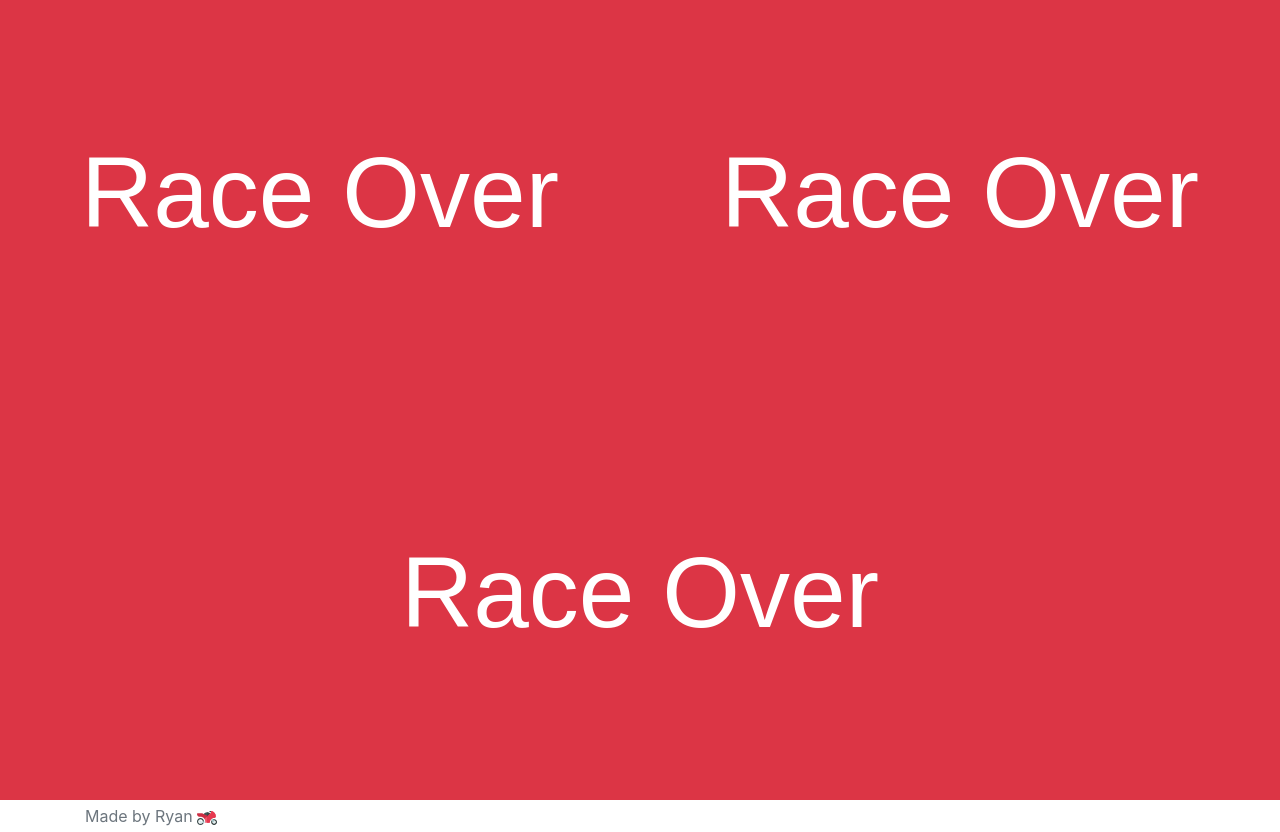
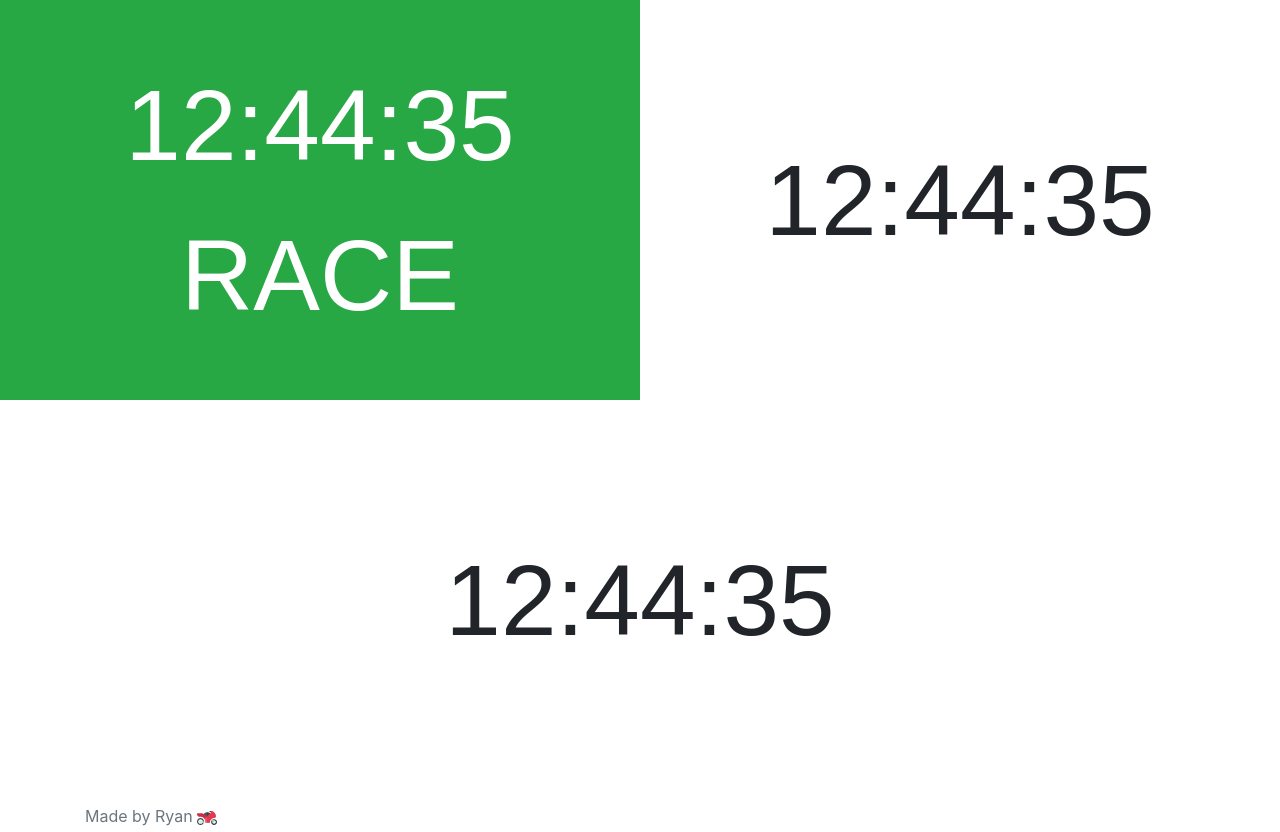
Before and after one commit to Polaceka/Akira, a website: page public/index.html in a window 1280 px wide. Drawn offline with nearby package versions, Linux system fonts and the light colour scheme.

Commit message:
- Created micro server withe node.js and express - fixed Race screen bug - added offline bootstrap

```diff
--- a/data.json
+++ b/public/data.json
@@ -5,12 +5,12 @@
         "journeys_count": 2,
         "journey_times": [
           {
-            "start": "May 9, 2020 00:35:00",
-            "end": "May 9, 2020 00:40:00"
+            "start": "May 18, 2020 00:35:00",
+            "end": "May 20, 2020 00:40:00"
           },
           {
-            "start": "May 9, 2020 23:20:00",
-            "end": "May 9, 2020 23:30:00"
+            "start": "May 20, 2020 23:20:00",
+            "end": "May 20, 2020 23:30:00"
           }
         ]
       },
@@ -18,8 +18,8 @@
         "journeys_count": 1,
         "journey_times": [
           {
-            "start": "May 9, 2020 00:40:00",
-            "end": "May 9, 2020 00:45:00"
+            "start": "May 20, 2020 00:40:00",
+            "end": "May 20, 2020 00:45:00"
           }
         ]
       },
@@ -27,8 +27,8 @@
         "journeys_count": 1,
         "journey_times": [
           {
-            "start": "May 9, 2020 00:40:00",
-            "end": "May 9, 2020 00:45:00"
+            "start": "May 20, 2020 00:40:00",
+            "end": "May 20, 2020 00:45:00"
           }
         ]
       }
--- a/index.html
+++ b/public/index.html
@@ -1,12 +1,16 @@
 <!DOCTYPE html>
-<html>
+<html lang="en">
 <head>
 	<meta charset="utf-8">
 	<title>Akira | Pittimer</title>
-	<script src="main.js"></script>
-	<link rel="stylesheet" href="https://stackpath.bootstrapcdn.com/bootstrap/4.4.1/css/bootstrap.min.css" integrity="sha384-Vkoo8x4CGsO3+Hhxv8T/Q5PaXtkKtu6ug5TOeNV6gBiFeWPGFN9MuhOf23Q9Ifjh" crossorigin="anonymous">
+	<script type="text/javascript" src="js/main.js"></script>
+	<link rel="stylesheet" href="css/bootstrap.min.css"> <!--only Bootstrap v4.4.1 works-->
+	<!--link rel="stylesheet" href="https://stackpath.bootstrapcdn.com/bootstrap/4.4.1/css/bootstrap.min.css" integrity="sha384-Vkoo8x4CGsO3+Hhxv8T/Q5PaXtkKtu6ug5TOeNV6gBiFeWPGFN9MuhOf23Q9Ifjh" crossorigin="anonymous"-->
+	<link rel="stylesheet" href="css/style.css">
+
 	<meta name="viewport" content="width=device-width, initial-scale=1, shrink-to-fit=no">
-	<link rel="stylesheet" href="style.css">
+
+
 </head>
 <body>
 
--- a/main.js
+++ b/public/js/main.js
@@ -7,7 +7,7 @@ function get_time(time_groupe, i, p, c){
 
 // Loads json file
 async function loadJSON() {
-const res = await fetch('data.json');
+const res = await fetch('/data.json');
 return res.json();
 }
 
@@ -28,6 +28,7 @@ window.onload = async function() {
 
   // variables declaration
   var time_groupe = await loadJSON();
+  console.log(time_groupe)
   var g = time_groupe.groupe_count;
   var div_height = "h-100";
   var i = [];
@@ -87,13 +88,13 @@ window.onload = async function() {
     // Output the result in an element with id="race"
     if (distance[c] > 0){
       if (p[c] == "start"){
-        if (minutes[c] < 10 ){
+        if (minutes[c] < 10 && hours[c] == 0){
           setCounter(seconds[c], minutes[c], hours[c], c, div_height,"<br>Start Engine", " bg-warning text-dark");
         }else{
           setCounter(seconds[c], minutes[c], hours[c], c, div_height,"", "");
         }
       }else{
-        setCounter(seconds[c], minutes[c], hours[c], c, div_height,"<br>RACE", "bg-success text-white");
+        setCounter(seconds[c], minutes[c], hours[c], c, div_height,"<br>RACE", " bg-success text-white");
       }
     }else{
 
--- /dev/null
+++ b/server.js
@@ -0,0 +1,9 @@
+
+var express = require('express');
+var app = express();
+
+app.use(express.static('public'));
+
+app.listen(3000, function () {
+  console.log('Example app listening on port 3000!');
+});
```
Also changed, not shown: package.json (added, +22 -0 lines), public/css/bootstrap.min.css (added), public/css/style.css (renamed from style.css), public/js/bootstrap.min.js (added), public/motorcycle.svg (renamed from motorcycle.svg), 8 other files.
